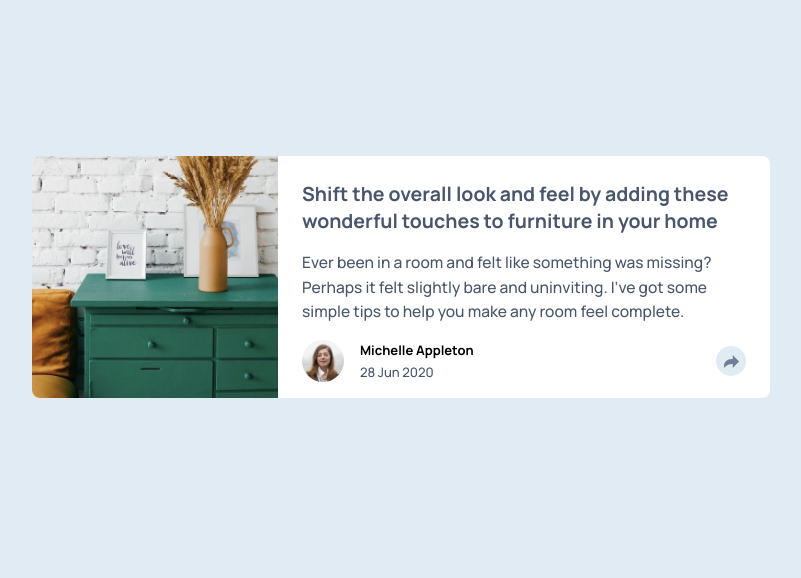
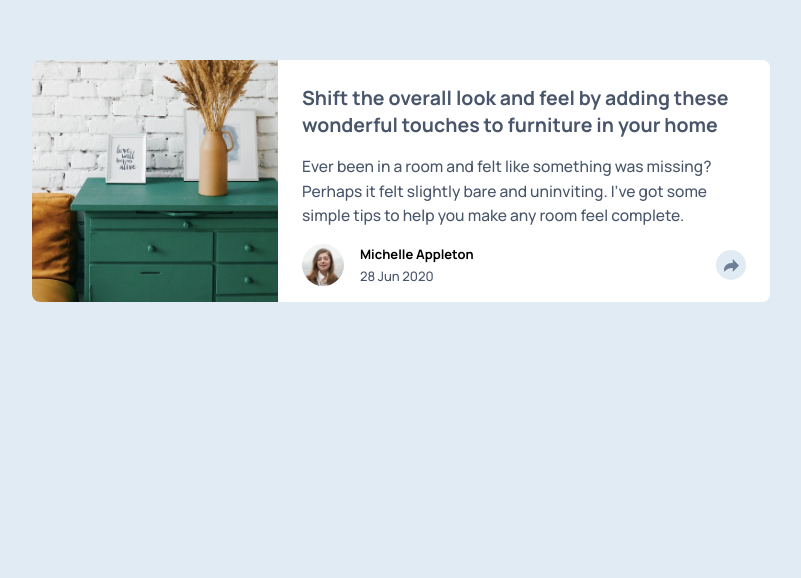
Before and after one commit to MateuszZalew/article-preview-component, a plain HTML site: page index.html in a window 1280 px wide. Shown: the part 219-797 px from the top of the page, without its empty margins (239-1040 px from the left). Drawn offline with Linux system fonts and the light colour scheme.

Commit message:
fix: main margin update for desktop

```diff
--- a/style.css
+++ b/style.css
@@ -137,7 +137,7 @@ main {
 
 @media (min-width: 938px) {
   main {
-    margin: 6rem 0;
+    margin: 0;
   }
 
   #socials {
```
